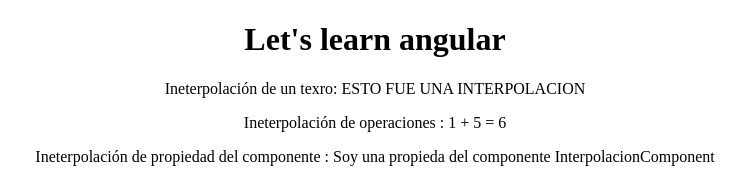
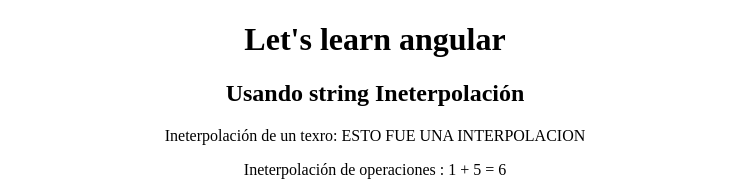
Before and after one commit to evergara/Angular_fundamentals, an Angular app: page / in a window 1280 px wide. Shown: the top 181 px of the page, without its empty margins (265-1014 px from the left). Built offline with nearby package versions, Linux system fonts and the light colour scheme.

Commit message:
Usando string Ineterpolació

```diff
--- a/src/app/feature/interpolacion/interpolacion.component.html
+++ b/src/app/feature/interpolacion/interpolacion.component.html
@@ -1,3 +1,4 @@
+<h2>Usando string Ineterpolación</h2>
 <p>
   Ineterpolación de un texro: {{ "Esto fue una interpolacion" | uppercase }}
 </p>
```
